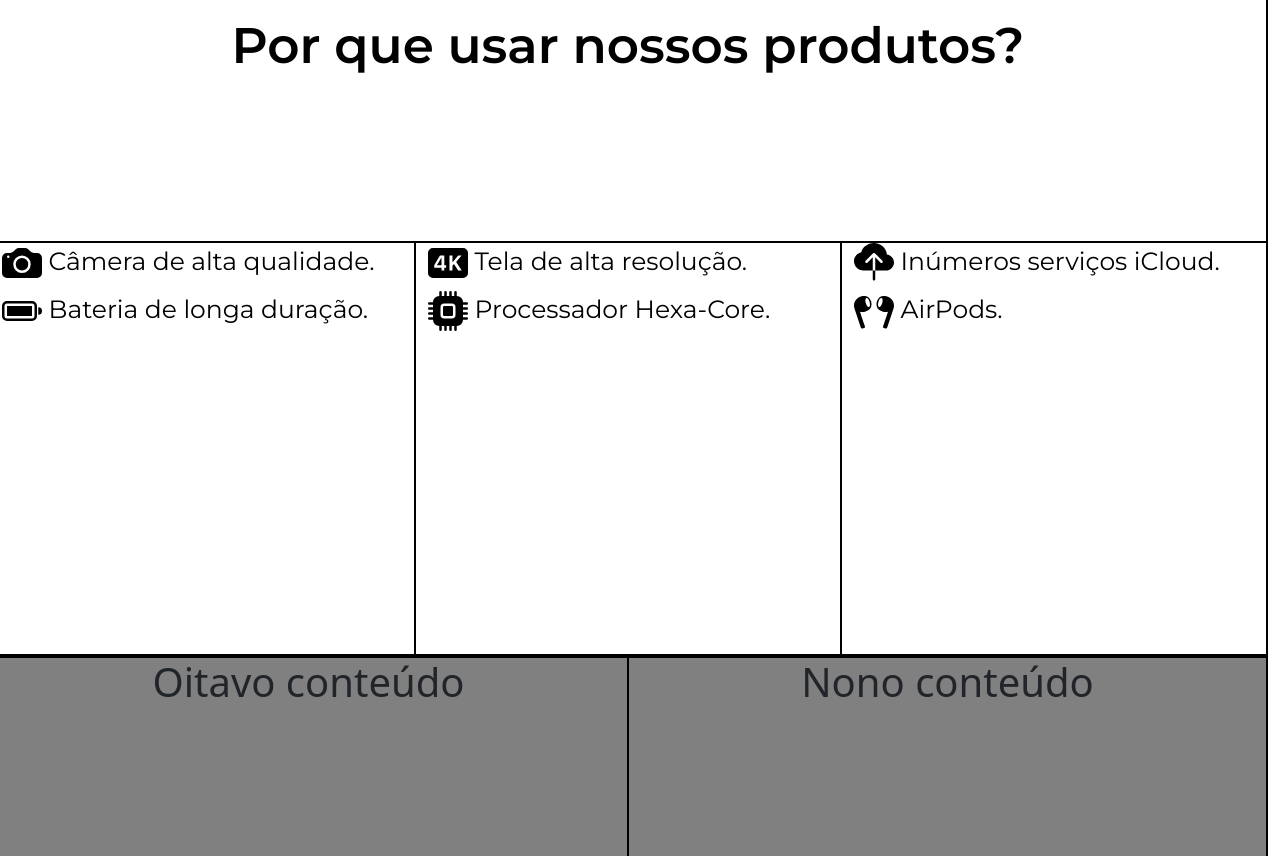
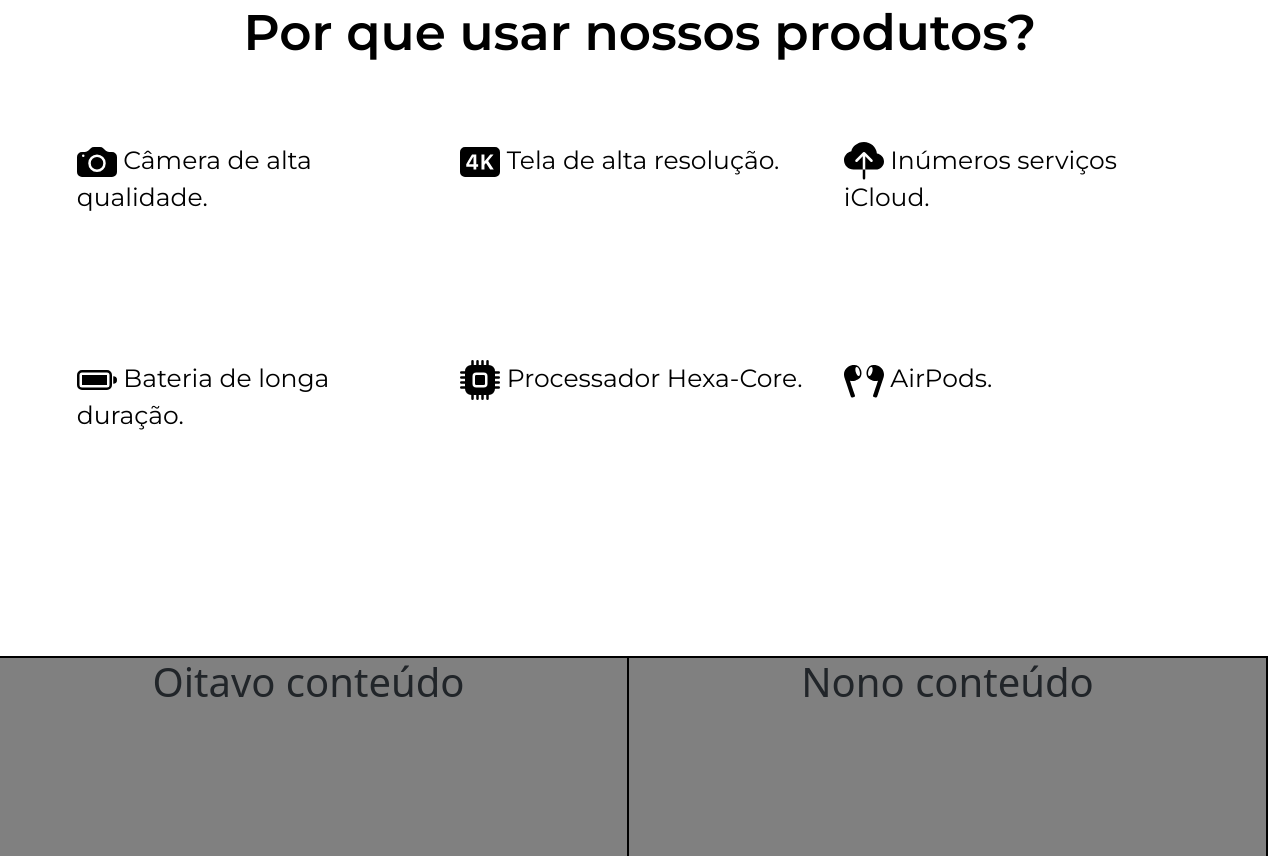
Before and after one commit to pedromontenegrom/trabalho_1, a plain HTML site: page index.html in a window 1280 px wide. Shown: the part 944-1800 px from the top of the page. Drawn offline with Linux system fonts and the light colour scheme.

Commit message:
décima segunda atualização

```diff
--- a/Assets/css/style.css
+++ b/Assets/css/style.css
@@ -114,7 +114,8 @@ body {
     height: 100vh;
     width: 100vw;
     background-color: white;
-    border: 1px solid black;
+    width: fit-content;
+    padding: 6%;
 }
 
 .textorow2 {
@@ -126,15 +127,10 @@ body {
 }
 
 .quartoconteudo {
-    border: 1px solid black;
     display: flex;
     align-items: center;
     text-align: center;
     justify-content: center;
-}
-
-.quintoconteudo {
-    border: 1px solid black;
 }
 
 .qualidade1 {
@@ -142,7 +138,6 @@ body {
     font-weight: 400;
     font-size: 25px;
     color: black;
-    flex-direction: row;
 }
 
 .qualidade2 {
@@ -150,7 +145,6 @@ body {
     font-weight: 400;
     font-size: 25px;
     color: black;
-    flex-direction: row;
 }
 
 .qualidade3 {
@@ -158,7 +152,6 @@ body {
     font-weight: 400;
     font-size: 25px;
     color: black;
-    flex-direction: row;
 }
 
 .qualidade4 {
@@ -166,8 +159,6 @@ body {
     font-weight: 400;
     font-size: 25px;
     color: black;
-    flex-direction: row;
-
 }
 
 .qualidade5 {
@@ -175,7 +166,6 @@ body {
     font-weight: 400;
     font-size: 25px;
     color: black;
-    flex-direction: row;
 }
 
 .qualidade6 {
@@ -183,15 +173,6 @@ body {
     font-weight: 400;
     font-size: 25px;
     color: black;
-    flex-direction: row;
-}
-
-.sextoconteudo {
-    border: 1px solid black;
-}
-
-.setimoconteudo {
-    border: 1px solid black;
 }
 
 .row.row3 {
--- a/index.html
+++ b/index.html
@@ -49,7 +49,7 @@
             <div class="col-sm-12 col-md-12 col-lg-12 quartoconteudo">
                 <h1 class="textorow2">Por que usar nossos produtos?</h1>
             </div>
-            <div class="col-sm-12 col-md-4 col-lg-4 quintoconteudo">
+            <div class="col-sm-12 col-md-4 col-lg-4 primeiraqualidade">
                 <div class="primeiroicone">
                     <h1 class="qualidade1"><svg xmlns="http://www.w3.org/2000/svg" width="40" height="40" fill="black" class="bi bi-camera-fill" viewBox="0 0 16 16">
                     <path d="M10.5 8.5a2.5 2.5 0 1 1-5 0 2.5 2.5 0 0 1 5 0"/>
@@ -57,6 +57,26 @@
                     </svg> Câmera de alta qualidade.
                     </h1>
                 </div>
+            </div>
+            <div class="col-sm-12 col-md-4 col-lg-4 segundaqualidade">
+                <div class="terceiroicone">
+                    <h1 class="qualidade3"><svg xmlns="http://www.w3.org/2000/svg" width="40" height="40" fill="black" class="bi bi-badge-4k-fill" viewBox="0 0 16 16">
+                    <path d="M3.577 8.9v.03h1.828V5.898h-.062a47 47 0 0 0-1.766 3.001z"/>
+                    <path d="M2 2a2 2 0 0 0-2 2v8a2 2 0 0 0 2 2h12a2 2 0 0 0 2-2V4a2 2 0 0 0-2-2zm2.372 3.715.435-.714h1.71v3.93h.733v.957h-.733V11H5.405V9.888H2.5v-.971c.574-1.077 1.225-2.142 1.872-3.202m7.73-.714h1.306l-2.14 2.584L13.5 11h-1.428l-1.679-2.624-.615.7V11H8.59V5.001h1.187v2.686h.057L12.102 5z"/>
+                    </svg> Tela de alta resolução.
+                    </h1>
+                </div>
+            </div>
+            <div class="col-sm-12 col-md-4 col-lg-4 terceiraqualidade">
+                <div class="quintoicone">
+                    <h1 class="qualidade5"><div class="quintoicone">
+                    <svg xmlns="http://www.w3.org/2000/svg" width="40" height="40" fill="black" class="bi bi-cloud-upload-fill" viewBox="0 0 16 16">
+                    <path fill-rule="evenodd" d="M8 0a5.53 5.53 0 0 0-3.594 1.342c-.766.66-1.321 1.52-1.464 2.383C1.266 4.095 0 5.555 0 7.318 0 9.366 1.708 11 3.781 11H7.5V5.707L5.354 7.854a.5.5 0 1 1-.708-.708l3-3a.5.5 0 0 1 .708 0l3 3a.5.5 0 0 1-.708.708L8.5 5.707V11h4.188C14.502 11 16 9.57 16 7.773c0-1.636-1.242-2.969-2.834-3.194C12.923 1.999 10.69 0 8 0m-.5 14.5V11h1v3.5a.5.5 0 0 1-1 0"/>
+                    </svg> Inúmeros serviços iCloud.
+                    </h1>
+                </div>
+            </div>
+            <div class="col-sm-12 col-md-4 col-lg-4 quartaqualidade">
                 <div class="segundoicone">
                     <h1 class="qualidade2"><svg xmlns="http://www.w3.org/2000/svg" width="40" height="40" fill="black" class="bi bi-battery-full" viewBox="0 0 16 16">
                     <path d="M2 6h10v4H2z"/>
@@ -65,14 +85,8 @@
                     </h1>
                 </div>
             </div>
-            <div class="col-sm-12 col-md-4 col-lg-4 sextoconteudo">
-                <div class="terceiroicone">
-                    <h1 class="qualidade3"><svg xmlns="http://www.w3.org/2000/svg" width="40" height="40" fill="black" class="bi bi-badge-4k-fill" viewBox="0 0 16 16">
-                    <path d="M3.577 8.9v.03h1.828V5.898h-.062a47 47 0 0 0-1.766 3.001z"/>
-                    <path d="M2 2a2 2 0 0 0-2 2v8a2 2 0 0 0 2 2h12a2 2 0 0 0 2-2V4a2 2 0 0 0-2-2zm2.372 3.715.435-.714h1.71v3.93h.733v.957h-.733V11H5.405V9.888H2.5v-.971c.574-1.077 1.225-2.142 1.872-3.202m7.73-.714h1.306l-2.14 2.584L13.5 11h-1.428l-1.679-2.624-.615.7V11H8.59V5.001h1.187v2.686h.057L12.102 5z"/>
-                    </svg> Tela de alta resolução.
-                    </h1>
-                </div>
+
+            <div class="col-sm-12 col-md-4 col-lg-4 quintaqualidade">
                 <div class="quartoicone">
                     <h1 class="qualidade4"><svg xmlns="http://www.w3.org/2000/svg" width="40" height="40" fill="black" class="bi bi-cpu-fill" viewBox="0 0 16 16">
                     <path d="M6.5 6a.5.5 0 0 0-.5.5v3a.5.5 0 0 0 .5.5h3a.5.5 0 0 0 .5-.5v-3a.5.5 0 0 0-.5-.5z"/>
@@ -81,14 +95,8 @@
                     </h1>
                 </div>
             </div>
-            <div class="col-sm-12 col-md-4 col-lg-4 setimoconteudo">
-                <div class="quintoicone">
-                    <h1 class="qualidade5"><div class="quintoicone">
-                    <svg xmlns="http://www.w3.org/2000/svg" width="40" height="40" fill="black" class="bi bi-cloud-upload-fill" viewBox="0 0 16 16">
-                    <path fill-rule="evenodd" d="M8 0a5.53 5.53 0 0 0-3.594 1.342c-.766.66-1.321 1.52-1.464 2.383C1.266 4.095 0 5.555 0 7.318 0 9.366 1.708 11 3.781 11H7.5V5.707L5.354 7.854a.5.5 0 1 1-.708-.708l3-3a.5.5 0 0 1 .708 0l3 3a.5.5 0 0 1-.708.708L8.5 5.707V11h4.188C14.502 11 16 9.57 16 7.773c0-1.636-1.242-2.969-2.834-3.194C12.923 1.999 10.69 0 8 0m-.5 14.5V11h1v3.5a.5.5 0 0 1-1 0"/>
-                    </svg> Inúmeros serviços iCloud.
-                    </h1>
-                </div>
+
+            <div class="col-sm-12 col-md-4 col-lg-4 sextaqualidade">
                 <div class="sextoicone">
                     <h1 class="qualidade6">
                     <svg xmlns="http://www.w3.org/2000/svg" width="40" height="40" fill="black" class="bi bi-earbuds" viewBox="0 0 16 16">
```
